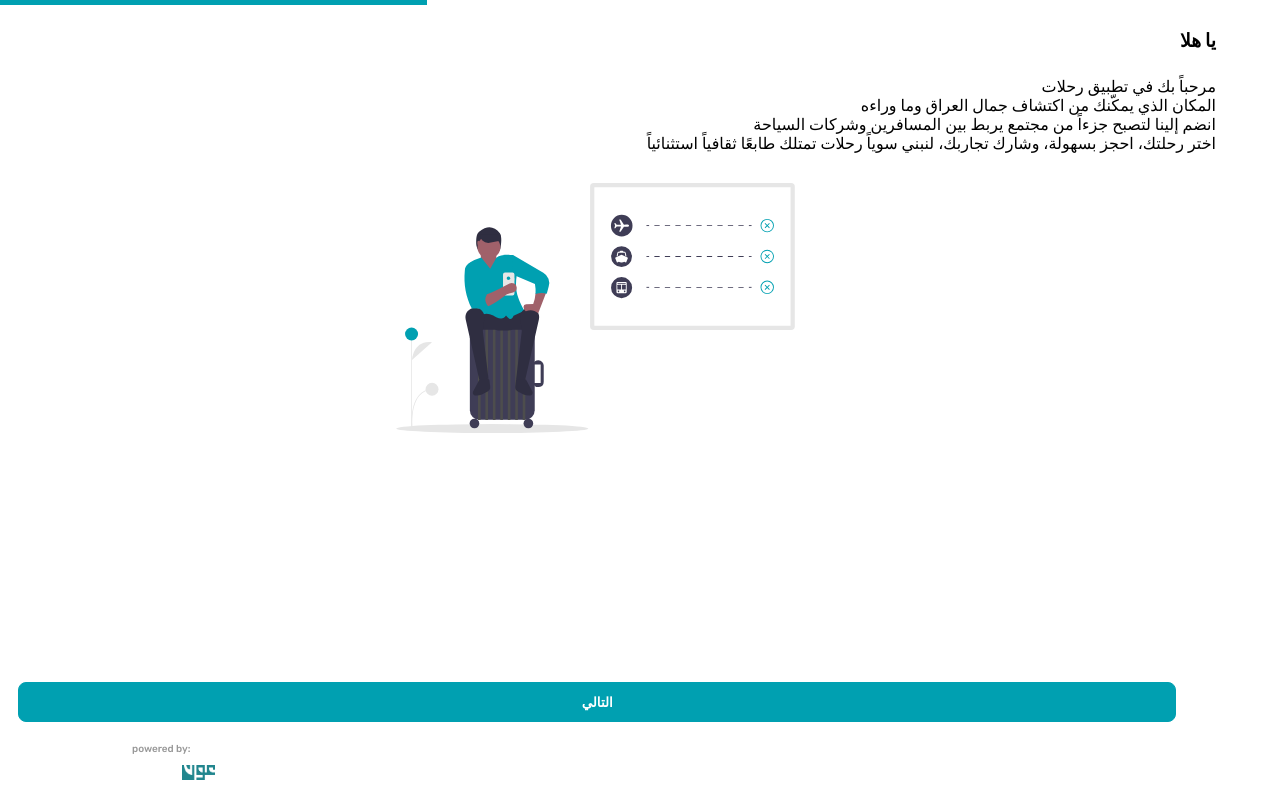
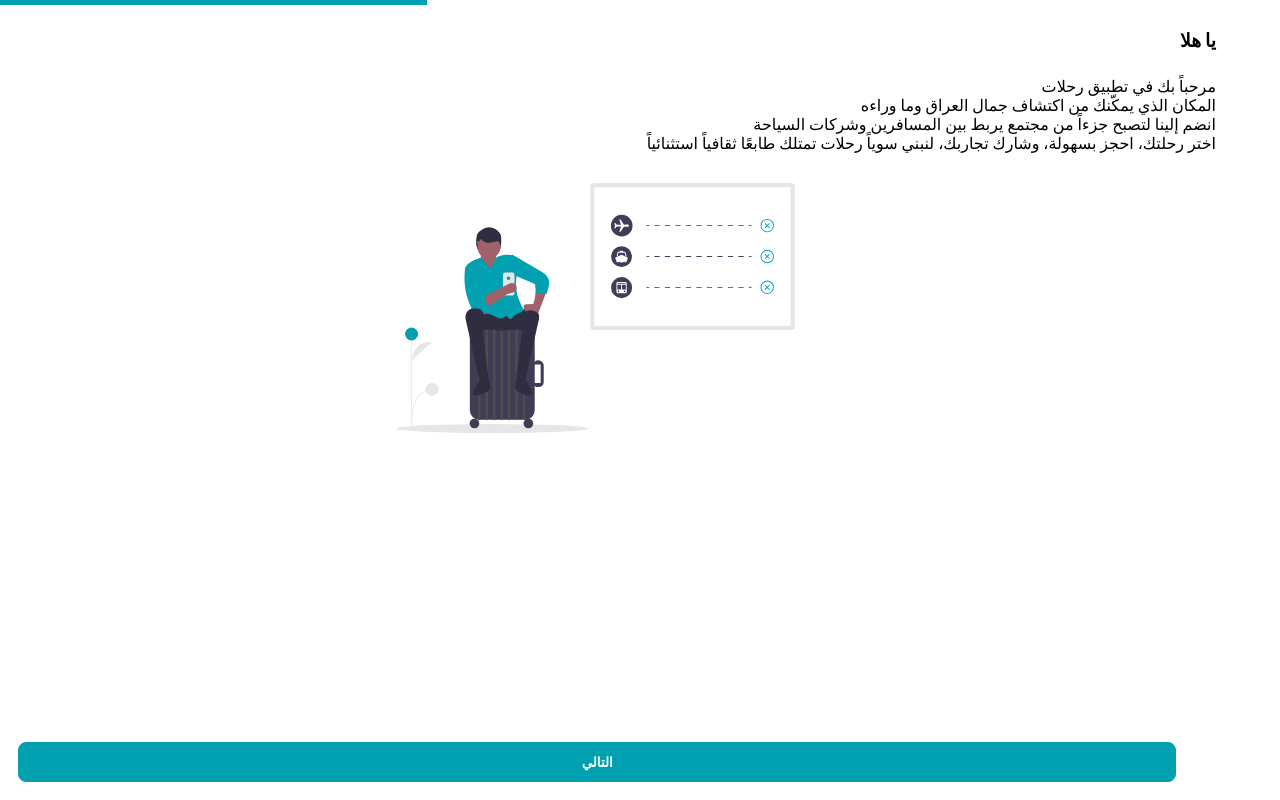
Before and after one commit to dhulnab/Tourism-webapp, a Next.js app: page /Signup in a window 1280 px wide. Built offline with nearby package versions, Linux system fonts and the light colour scheme.

Commit message:
5rd commit

```diff
--- a/src/app/Login/page.module.css
+++ b/src/app/Login/page.module.css
@@ -17,21 +17,26 @@
   margin-left: 8px;
   margin-right: 8px;
 }
-.footer div{
-    position: relative;
-    width: 25%;
-    height: 15px;
-}
 .footer {
   display: flex;
   align-items: center;
   justify-content: center;
   flex-direction: column;
-    position: fixed;
-    bottom: 20px;
-    left: 112px;
+  width: 90%;
+  margin: auto;
+  position: absolute;
+  bottom: 10px;
+  left: 22px;
 }
-.footer p{
+.footer div {
+  position: relative;
+  top: 0;
+  left: 0;
+  width: 15%;
+  height: 20px;
+  margin: auto;
+}
+.footer p {
   margin-right: 75px;
   margin-bottom: 10px;
   font-size: 10px;
--- a/src/app/Signup/page.js
+++ b/src/app/Signup/page.js
@@ -1,8 +1,6 @@
 "use client";
 import Container from "@/Components/Container/Container";
 import styles from "./page.module.css";
-import img2 from "../../../public/logo_aon_210.png";
-import Image from "next/image";
 import Form1 from "@/Components/Form/Form1";
 import { useState } from "react";
 import Button from "@/Components/Button/Button";
@@ -11,18 +9,7 @@ import Form2 from "@/Components/Form/Form2";
 import { useInfo } from "@/globalVars";
 
 function page() {
-  const {
-    name,
-    setName,
-    image,
-    setImage,
-    number,
-    setNumber,
-    email,
-    setEmail,
-    password,
-    setpassword,
-  } = useInfo();
+  const { name, image, number, email, password } = useInfo();
   const [steps, setSteps] = useState(1);
   return (
     <main className={styles.main}>
@@ -66,7 +53,7 @@ function page() {
               textAlign: "center",
               marginRight: "17px",
               position: "fixed",
-              bottom: "70px",
+              bottom: "10px",
               left: "10px",
               right: "10px",
             }}
@@ -141,14 +128,19 @@ function page() {
                 marginRight: "17px",
               }}
             >
-              {" "}
               السابق
             </Button>
 
             <Button
               onClick={() => {
-                if (name && image !== "") {
+                if (number !== "" && email !== "" && password !== "") {
                   setSteps(steps + 1);
+                  const info = { name, image, number, email, password };
+                  alert(
+                    `user with this information: \n ${info.name}\n
+                    ${info.number}\n${info.email}\n${info.password}
+                     \nIs added successfully`
+                  );
                 }
               }}
               type={"primary"}
@@ -169,16 +161,8 @@ function page() {
                     : "#fff",
               }}
             >
-              التالي
+              إنشاء
             </Button>
-          </div>
-        ) : null}
-        {steps === 1 ? (
-          <div className={styles.footer}>
-            <p>powered by:</p>
-            <div>
-              <Image src={img2} alt={"img"} fill />
-            </div>
           </div>
         ) : null}
       </Container>
```
Lines whose indentation alone changed are shown as unchanged.
